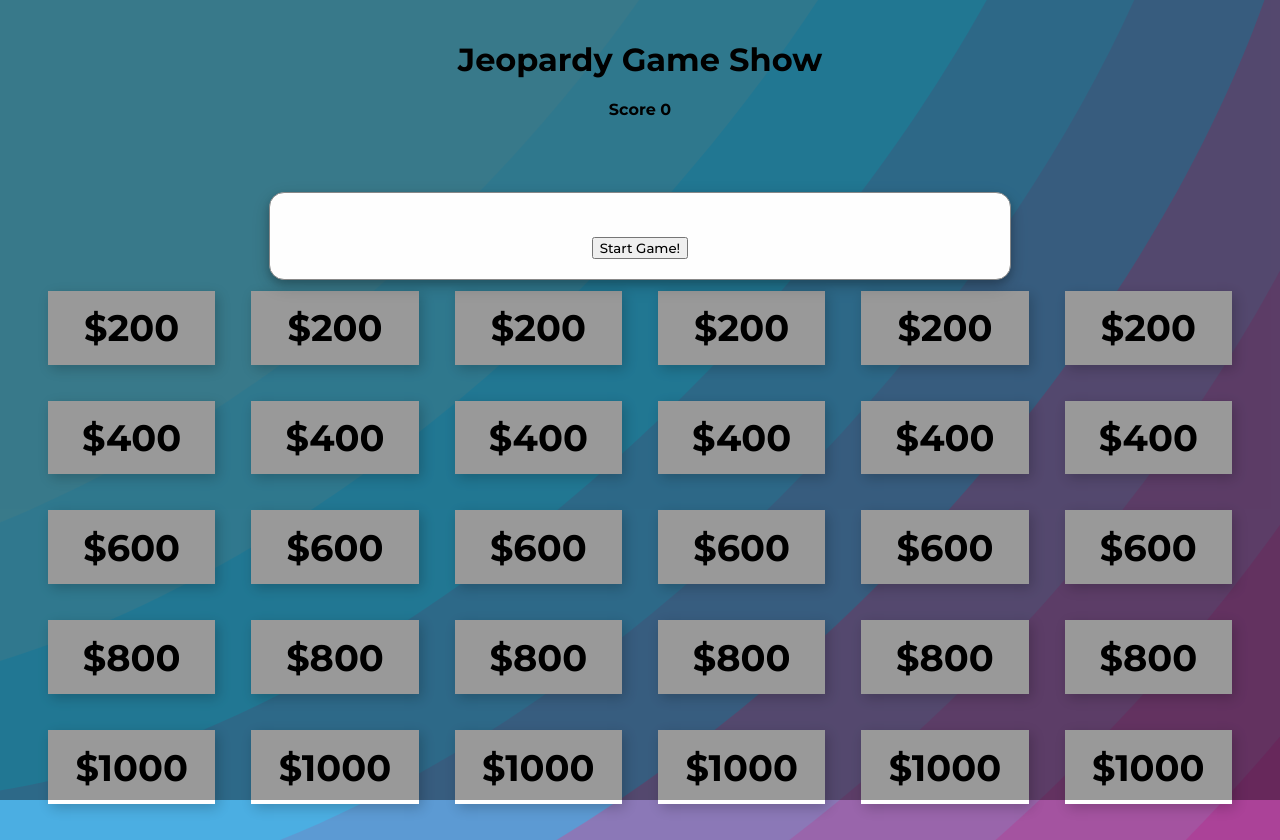
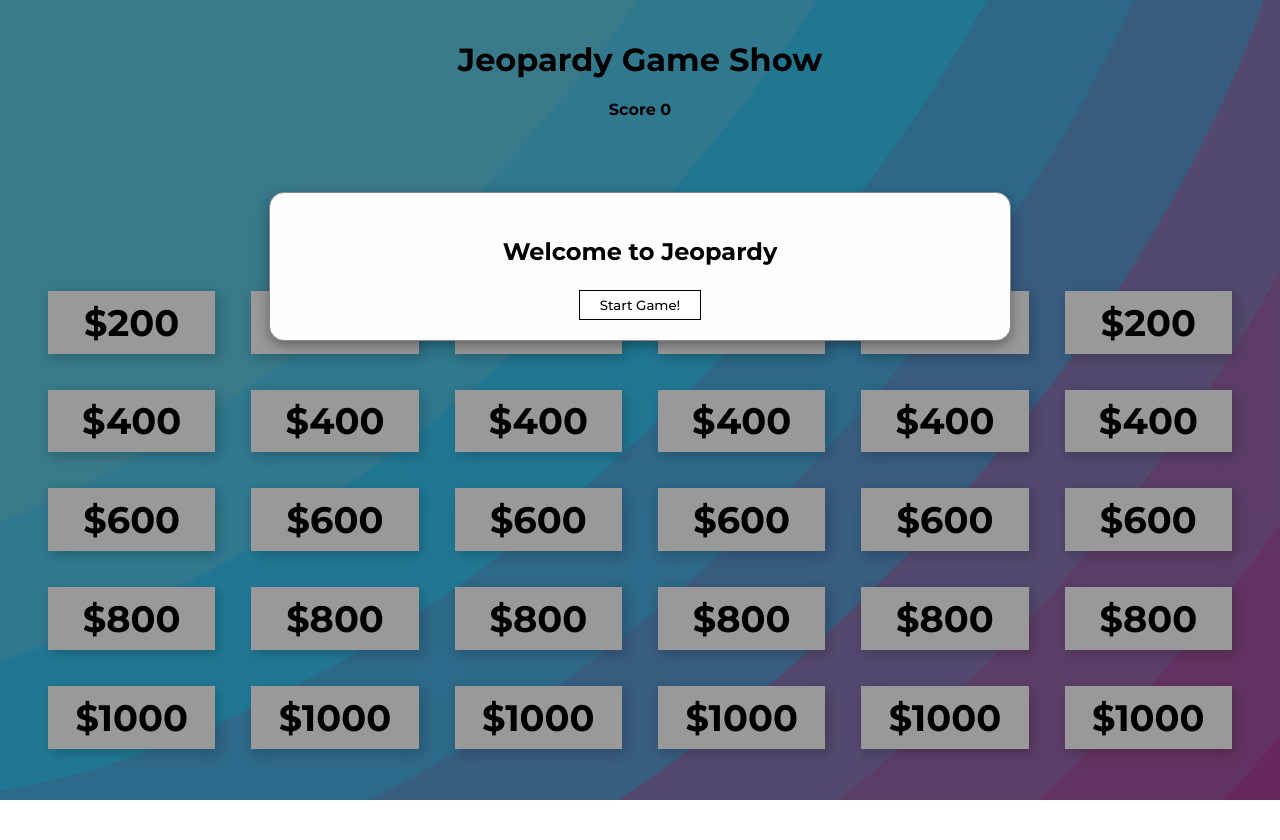
Before and after one commit to evan-chernicky/Jeopardy-Game, a plain HTML site: page index.html in a window 1280 px wide. After the commit the page ends 800 px from the top, so only its background shows below. Drawn offline with Linux system fonts and the light colour scheme; no server answers.

Commit message:
form styling changes, made full screen (no scrolling)

```diff
--- a/src/index.js
+++ b/src/index.js
@@ -60,6 +60,8 @@ document.addEventListener("DOMContentLoaded", function() {
         startGame.textContent = 'Start Game!'
         startGame.className = 'newGame-btn'
         modalContent.appendChild(startGame)
+        const h3 = document.querySelector('#questionPopUp h3')
+        h3.innerHTML = 'Welcome to Jeopardy'
 
         startGame.addEventListener('click', () => {
 
--- a/styles/main.css
+++ b/styles/main.css
@@ -5,9 +5,10 @@
 html, body {
     height: 100%;
     margin: 0;
+    overflow: hidden;
 }
 body {
-    background: url('../assets/Live-Wave-Background.svg');
+    background: url('../assets/Live-Wave-Background.svg') no-repeat;
     background-size: cover;
 }
 header {
@@ -65,7 +66,7 @@ h5 {
     flex-direction: column;
     width: 100%;
     margin: 0 18px;
-    height: 100%;
+    height: 90%;
 }
 
 .cell {
@@ -176,6 +177,23 @@ h5 {
 form {
     text-align: center;
 }
+button {
+    background: #fff;
+    border: 1px solid #000;
+    padding: 6px 20px;
+    cursor: pointer;
+    transition: 0.3s;
+}
+button:hover {
+    padding: 6px 30px;
+}
+
+input[type="text"] {
+    border: 1px solid #262626;
+    padding: 6px 15px;
+    background: #262626;
+    color: #fff;
+}
 
   label {
     display: block;
```
